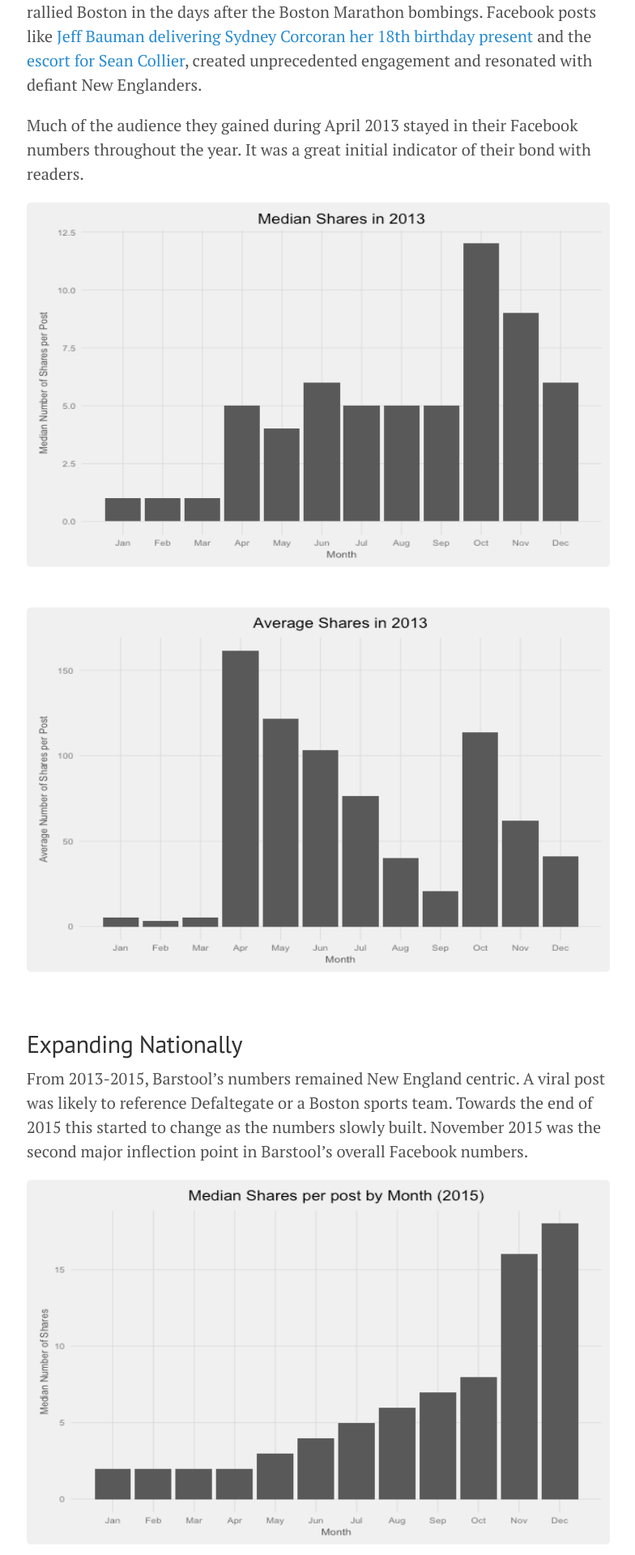
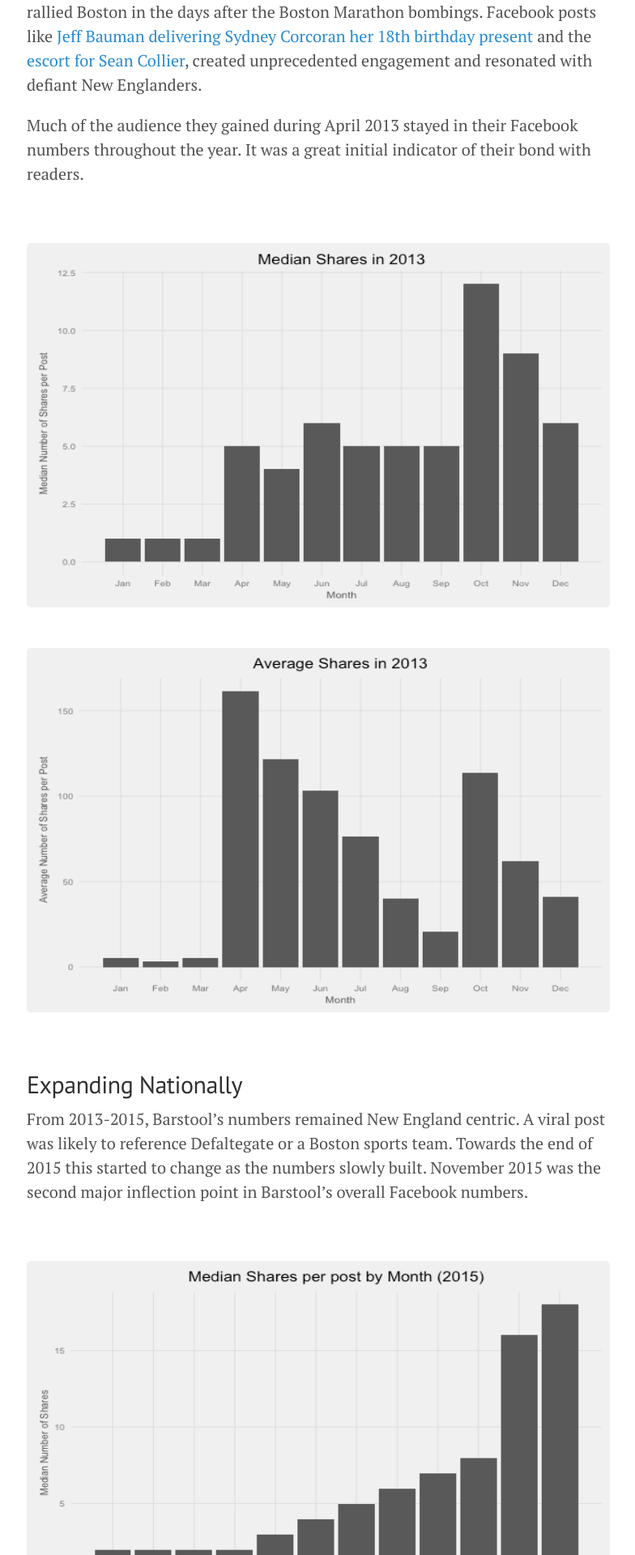
Before and after one commit to dbrait/dbrait-blog, a Jekyll site: the page built from _posts/2017-05-05-Barstool's-Journey-From-New-England-to-National-Brand.md, in a window 1280 px wide. Shown: the part 640-2560 px from the top of the page at 81% size, without its empty margins (247-1031 px from the left). Built offline with Jekyll 4.4.1, drawn with Linux system fonts in a browser that asks for light colours.

Commit message:
Update 2017-05-05-Barstool's-Journey-From-New-England-to-National-Brand.md

```diff
--- a/_posts/2017-05-05-Barstool's-Journey-From-New-England-to-National-Brand.md
+++ b/_posts/2017-05-05-Barstool's-Journey-From-New-England-to-National-Brand.md
@@ -5,7 +5,7 @@
 date: "Friday, May 5, 2017"
 ---
 
-#### (All of the data referenced in the graphs below was collected from the main barstoolsports Facebook page)
+##### (All of the data referenced in the graphs below was collected from the main barstoolsports Facebook page)
 
 &nbsp;
 
@@ -17,6 +17,8 @@
 
 Much of the audience they gained during April 2013 stayed in their Facebook numbers throughout the year.  It was a great initial indicator of their bond with readers.
 
+&nbsp;
+
 <img src="{{dbrait.github.io}}/img/med_shares_2013.png" width="900" height="450">
 &nbsp;
 <img src ="{{dbrait.github.io}}/img/avg_shares_2013.png" width="900" height="450">
@@ -26,6 +28,8 @@
 ## Expanding Nationally
 
 From 2013-2015, Barstool's numbers remained New England centric.  A viral post was likely to reference Defaltegate or a Boston sports team.  Towards the end of 2015 this started to change as the numbers slowly built.  November 2015 was the second major inflection point in Barstool's overall Facebook numbers.
+
+&nbsp;
 
 <img src="{{dbrait.github.io}}/img/med_shares_2015.png" width="900" height="450">
 &nbsp;
@@ -43,6 +47,8 @@
 
 Can Barstool continue to grow while maintaining a comparable level of connection to their fans?  The answer will likely come soon.  Despite the Chernin acquisition, the overall Facebook numbers stayed relatively stable through 2016 and early 2017.   This has changed in the last month.
 
+&nbsp;
+
 <img src="{{dbrait.github.io}}/img/med_shares_1617.png" width="900" height="450">
 &nbsp;
 <img src="{{dbrait.github.io}}/img/avg_shares_1617.png" width="900" height="450">
```
